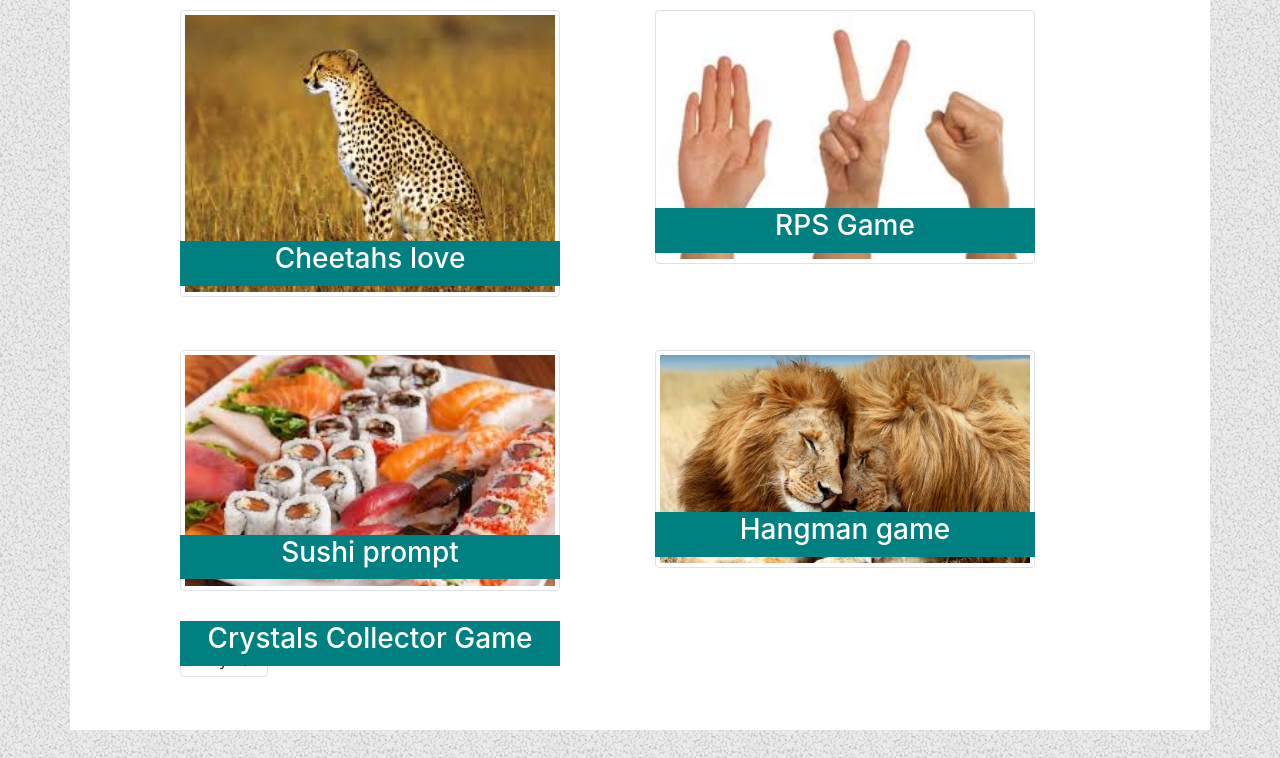
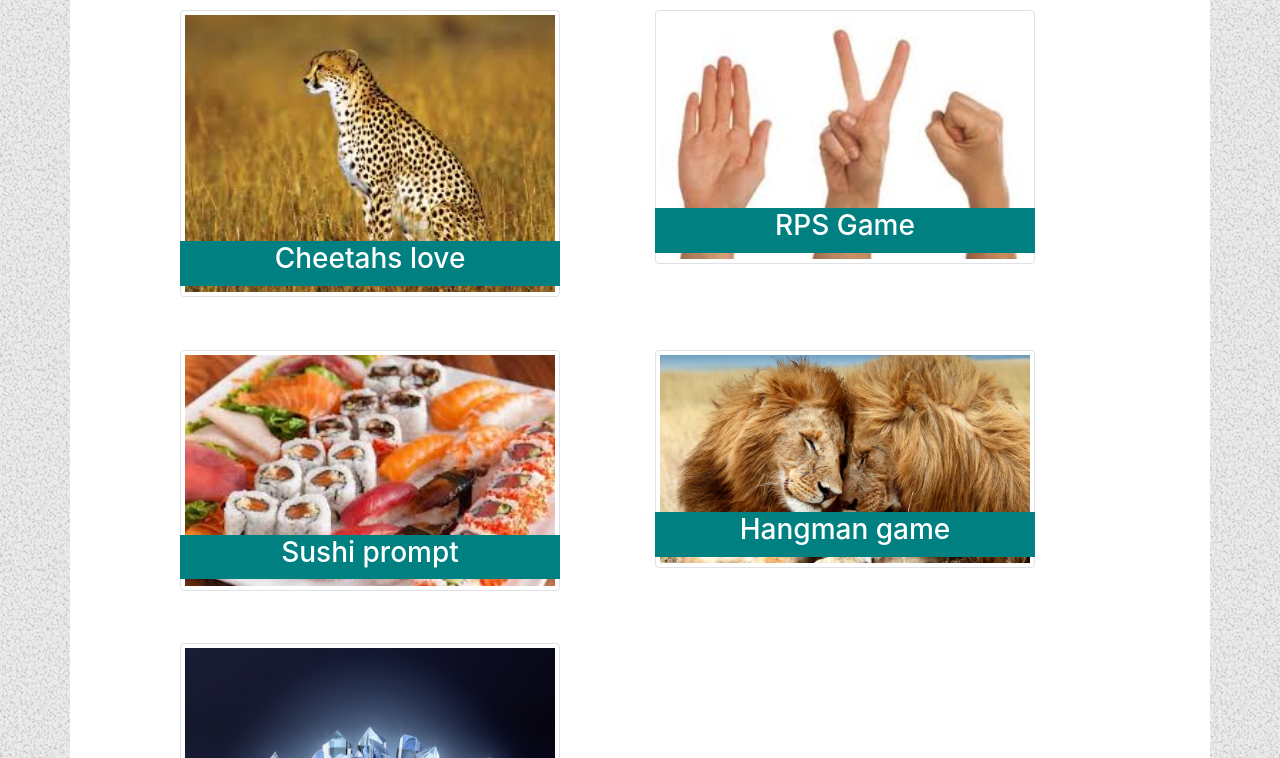
Before and after one commit to Charlie-Islas/Bootstrap-Portfolio, a plain HTML site: page portfolio.html in a window 1280 px wide. Shown: the part 194-952 px from the top of the page. Drawn offline with nearby package versions, Linux system fonts and the light colour scheme.

Commit message:
adding the crystals image

```diff
--- a/portfolio.html
+++ b/portfolio.html
@@ -100,7 +100,7 @@
                 <div class="col-md-1"></div>
                 <div class="col-md-5">
 
-                    <img title="Crystals collector game" alt="Crystals" src="../../Homework 4/unit-4-game/assets/images/crystals_image.jpg" class="img-thumbnail"/>
+                    <img title="Crystals collector game" alt="Crystals" src="images/crystals_image.jpg" class="img-thumbnail"/>
                     <a href="https://charlie-islas.github.io/unit-4-game"><h3 class="titleTag">Crystals Collector Game</h3></a>
 
                 </div>
```
Also changed, not shown: images/crystals_image.jpg (added).
